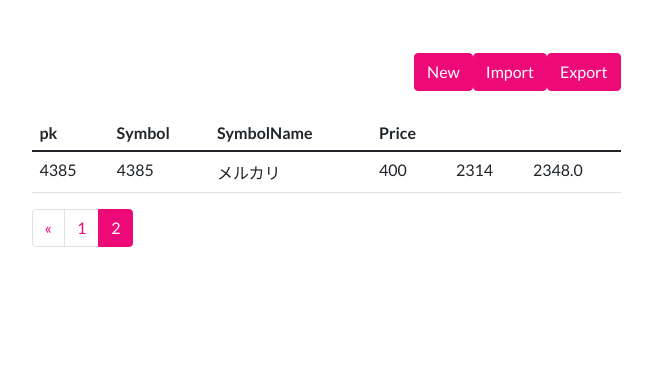
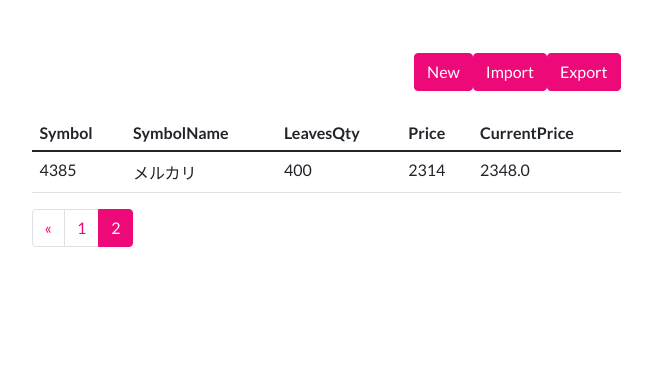
Before and after one commit to e92eda/winStock, a Django app: page /stock-list/?page=2 in a window 1280 px wide. Shown: the part 67-446 px from the top of the page, without its empty margins (314-966 px from the left). Run offline with Django 4.2, Linux system fonts and the light colour scheme; a user stored in the database is signed in; data comes from the database, SQL or seed files in the repository; both versions use the stored data as it was after the commit; some libraries are stand-ins or nearby versions.

Commit message:
9/6 temp

```diff
--- a/stock/templates/stock_list.html
+++ b/stock/templates/stock_list.html
@@ -21,16 +21,17 @@
             <table class="table">
               <thead>
                 <tr>
-                  <th>pk</th>
+
                   <th>Symbol</th>
                   <th>SymbolName</th>
+                    <th>LeavesQty</th>
                     <th>Price</th>
+                    <th>CurrentPrice</th>
                 </tr>
               </thead>
               <tbody>
                 {% for stock in stock_list %}
                   <tr>
-                      <td>{{ stock.pk }}</td>
                       <td>{{ stock.Symbol }}</td>
                       <td>{{ stock.SymbolName }}</td>
                       <td>{{ stock.LeavesQty }}</td>
```
Also changed, not shown: db.sqlite3.
